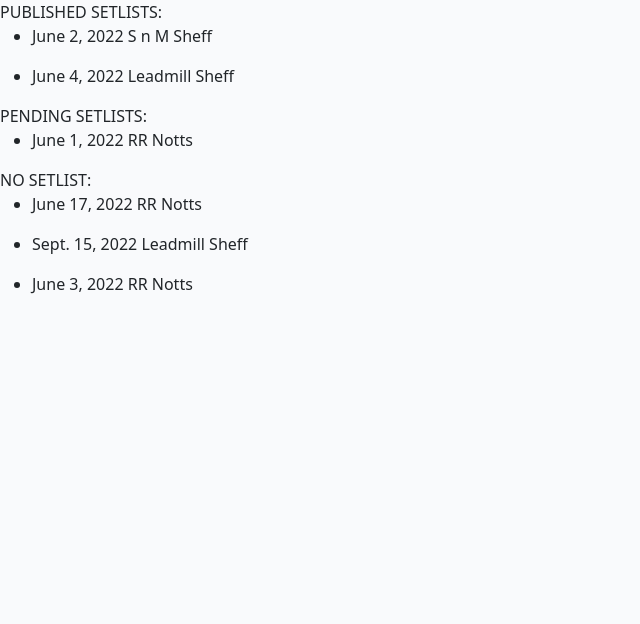
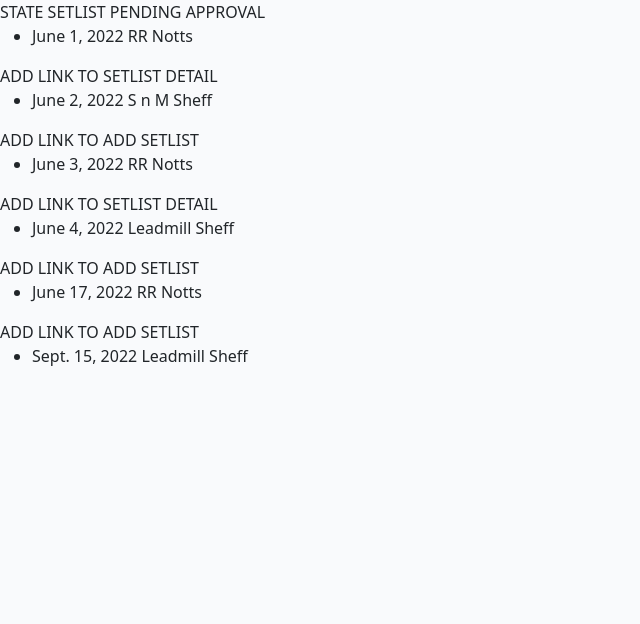
Before and after one commit to mjjstockman/setlist-sharer-new, a Django app: page /setlist/ in a window 1280 px wide. Shown: the part 60-684 px from the top of the page, without its empty margins (0-640 px from the left). Run offline with Django 3.2, Linux system fonts and the light colour scheme; data comes from the database, SQL or seed files in the repository; both versions use the stored data as it was after the commit.

Commit message:
Return gig setlist status login into home template

```diff
--- a/home/templates/index.html
+++ b/home/templates/index.html
@@ -2,7 +2,9 @@
 
 {% block content %}
 
-PUBLISHED SETLISTS:
+
+
+<!-- PUBLISHED SETLISTS:
 
 {% for gig in published %}
     <ul>
@@ -24,33 +26,55 @@ NO SETLIST:
     <ul>
         <li>{{ gig.date }} {{ gig.venue }} {{ gig.venue.city }}</li>
     </ul>
-{% endfor %}
+{% endfor %} -->
 
-<!-- {% for gig in gigs %}
-    {% if gig.setlist %}
+{% for gig in gigs %}
+    {% if gig.setlist_gig.status == 0 %}
+    STATE SETLIST PENDING APPROVAL
     <ul>
-             <a href="/setlist/setlist-detail/{{ gig.setlist.id }}"><li>{{ gig.date }} {{ gig.venue }} {{ gig.venue.city }}</li></a>
-            <li>{{ gig.date }} {{ gig.venue }} {{ gig.venue.city }} has setlist</li>
+        <li>{{ gig.date }} {{ gig.venue }} {{ gig.venue.city }}</li>
+    </ul>
+    {% elif gig.setlist_gig.status == 1 %}
+    ADD LINK TO SETLIST DETAIL
+    <ul>
+        <li>{{ gig.date }} {{ gig.venue }} {{ gig.venue.city }}</li>
     </ul>
     {% else %}
-        <li>{{ gig.date }} {{ gig.venue }}. {{ gig.venue.city }} NO SETLIST</li>
-        <a href="/setlist/add/{{ gig.id }}">Add Setlist</a>
+    ADD LINK TO ADD SETLIST
+    <ul>
+        <li>{{ gig.date }} {{ gig.venue }} {{ gig.venue.city }}</li>
+    </ul>
     {% endif %}
-{% endfor %}  -->
+{% endfor %}
 
 
 
-<!-- {% for gig in gigs %}
-    {% if gig.setlist %}
+
+<!-- {% for gig in published %}
+ADD LINK TO SETLIST DETAIL
     <ul>
-             <a href="/setlist/setlist-detail/{{ gig.setlist.id }}"><li>{{ gig.date }} {{ gig.venue }} {{ gig.venue.city }}</li></a>
-            <li>{{ gig.date }} {{ gig.venue }} {{ gig.venue.city }} has setlist</li>
+        <li>{{ gig.gig.date }} {{ gig.gig.venue }} {{ gig.gig.venue.city }}</li>
     </ul>
-    {% else %}
-        <li>{{ gig.date }} {{ gig.venue }}. {{ gig.venue.city }} NO SETLIST</li>
-        <a href="/setlist/add/{{ gig.id }}">Add Setlist</a>
-    {% endif %}
-{% endfor %} -->
+{% endfor %}
+
+{% for gig in pending %}
+STATE SETLIST PENDING APPROVAL
+    <ul>
+        <li>{{ gig.gig.date }} {{ gig.gig.venue }} {{ gig.gig.venue.city }}</li>
+    </ul>
+{% endfor %}
+
+
+{% for gig in no_list %}
+    ADD SETLIST LINK
+    <ul>
+        <li>{{ gig.date }} {{ gig.venue }} {{ gig.venue.city }}</li>
+    </ul>
+{% endfor %}   -->
+
+
+
+
 
 
 {% endblock %}
--- a/home/views.py
+++ b/home/views.py
@@ -1,15 +1,18 @@
 from django.shortcuts import render
+from setlist.models import Setlist
 from .models import Gig
-from setlist.models import Setlist
+
 
 # Create your views here.
 
 def gigs(request):
+    gigs = Gig.objects.all().order_by('date')
     gigs_setlist_published = Setlist.objects.filter(status=1)
     gigs_setlist_pending = Setlist.objects.filter(status=0)
     gigs_no_setlist = Gig.objects.filter(setlist_gig__isnull=True)
 
     context = {
+        'gigs': gigs,
         'published': gigs_setlist_published,
         'pending': gigs_setlist_pending,
         'no_list': gigs_no_setlist,
```
Also changed, not shown: db.sqlite3. Lines whose indentation alone changed are shown as unchanged.
